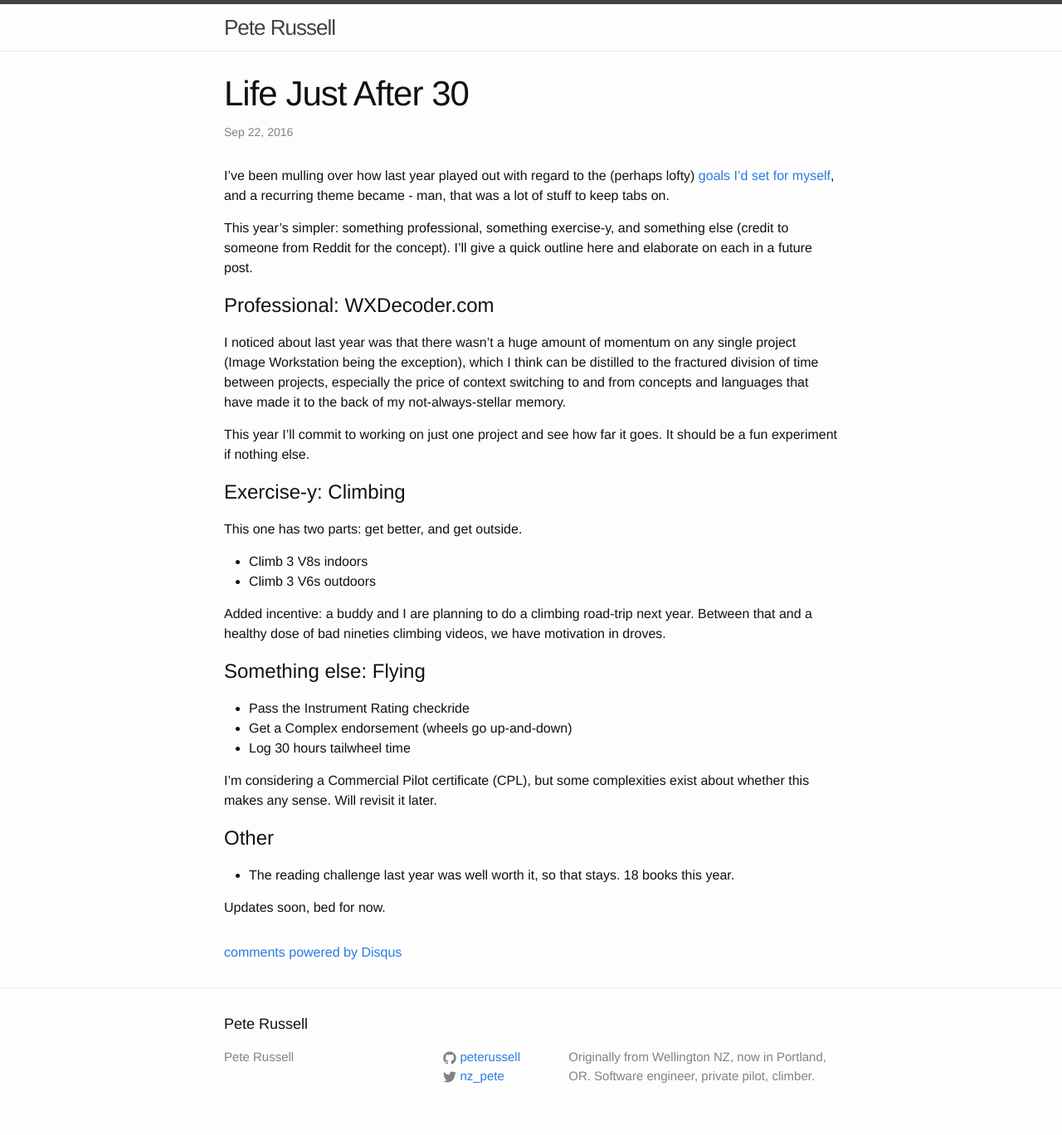
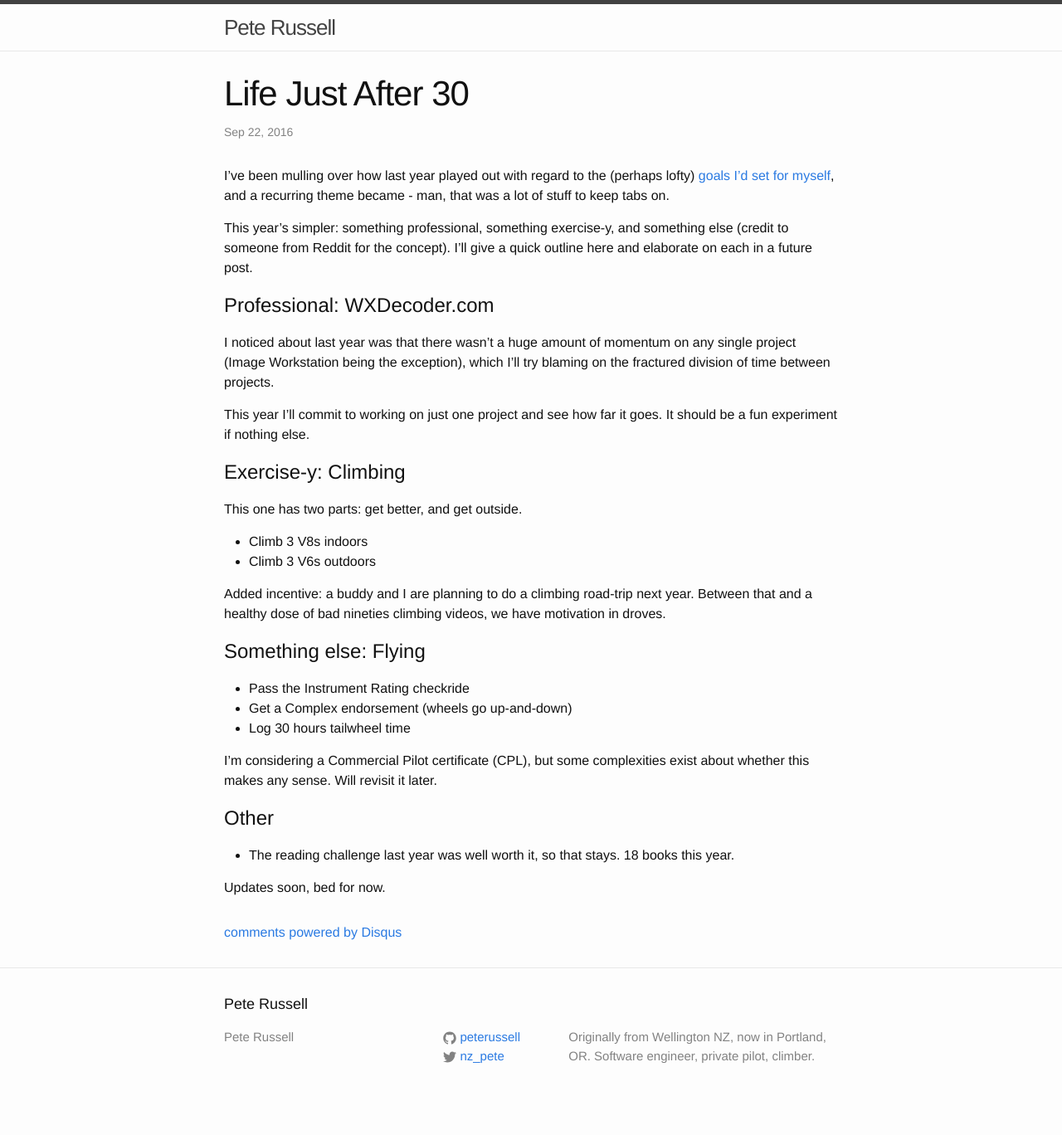
Before and after one commit to peterussell/peterussell.github.io_old, a Jekyll site: the page built from _posts/2016-09-22-life-just-after-30.md, in a window 1280 px wide. Shown: the whole page at 83% size. Built offline with Jekyll 4.4.1, drawn with Linux system fonts in a browser that asks for light colours; comment, search, counter and statistics services are not loaded; after the commit the page ends 1344 px from its top, so only the background shows below that.

Commit message:
Revision 1

```diff
--- a/_posts/2016-09-22-life-just-after-30.md
+++ b/_posts/2016-09-22-life-just-after-30.md
@@ -15,10 +15,8 @@ Reddit for the concept). I'll give a quick outline here and elaborate on each in
 # Professional: WXDecoder.com
 
 I noticed about last year was that there wasn't a huge amount of momentum on any single
-project (Image Workstation being the exception), which I think can be distilled to the
-fractured division of time between projects, especially the price of context switching to
-and from concepts and languages that have made it to the back of my not-always-stellar
-memory.
+project (Image Workstation being the exception), which I'll try blaming on the
+fractured division of time between projects.
 
 This year I'll commit to working on just one project and see how far it goes. It should
 be a fun experiment if nothing else.
```
